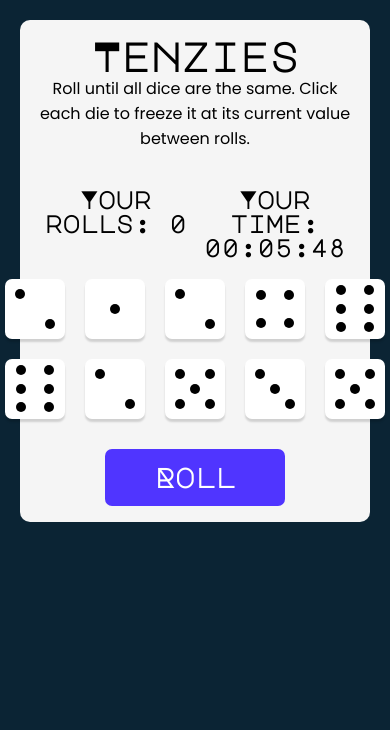
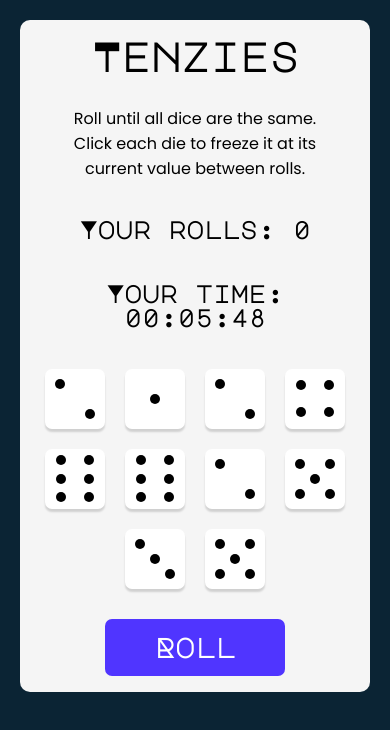
Before and after one commit to cl4ram/tenzies-react-game, a React (Vite) app: page / in a window 390 px wide. Shown: the top 730 px of the page. Built offline with nearby package versions, Linux system fonts and the light colour scheme.

Commit message:
update(app.css): fix styling for mobile

```diff
--- a/src/App.css
+++ b/src/App.css
@@ -28,6 +28,7 @@ main {
 .title {
   font-size: 40px;
   margin: 0;
+  margin-bottom: 30px;
 }
 
 .instructions {
@@ -35,6 +36,7 @@ main {
   font-weight: 400;
   margin-top: 0;
   text-align: center;
+  padding: 0 20px;
 }
 
 .tracker {
@@ -166,3 +168,20 @@ main {
 .roll-button:active {
   box-shadow: inset 5px 5px 10px -3px rgba(0, 0, 0, 0.7);
 }
+
+@media (max-width: 680px) {
+  .tracker {
+    display: grid;
+    grid-template-columns: repeat(1, 1fr);
+    justify-items: center;
+    margin-bottom: 20px;
+  }
+
+  .die-container {
+    display: flex;
+    align-items: center;
+    flex-wrap: wrap;
+    justify-content: center;
+  }
+
+}
```
